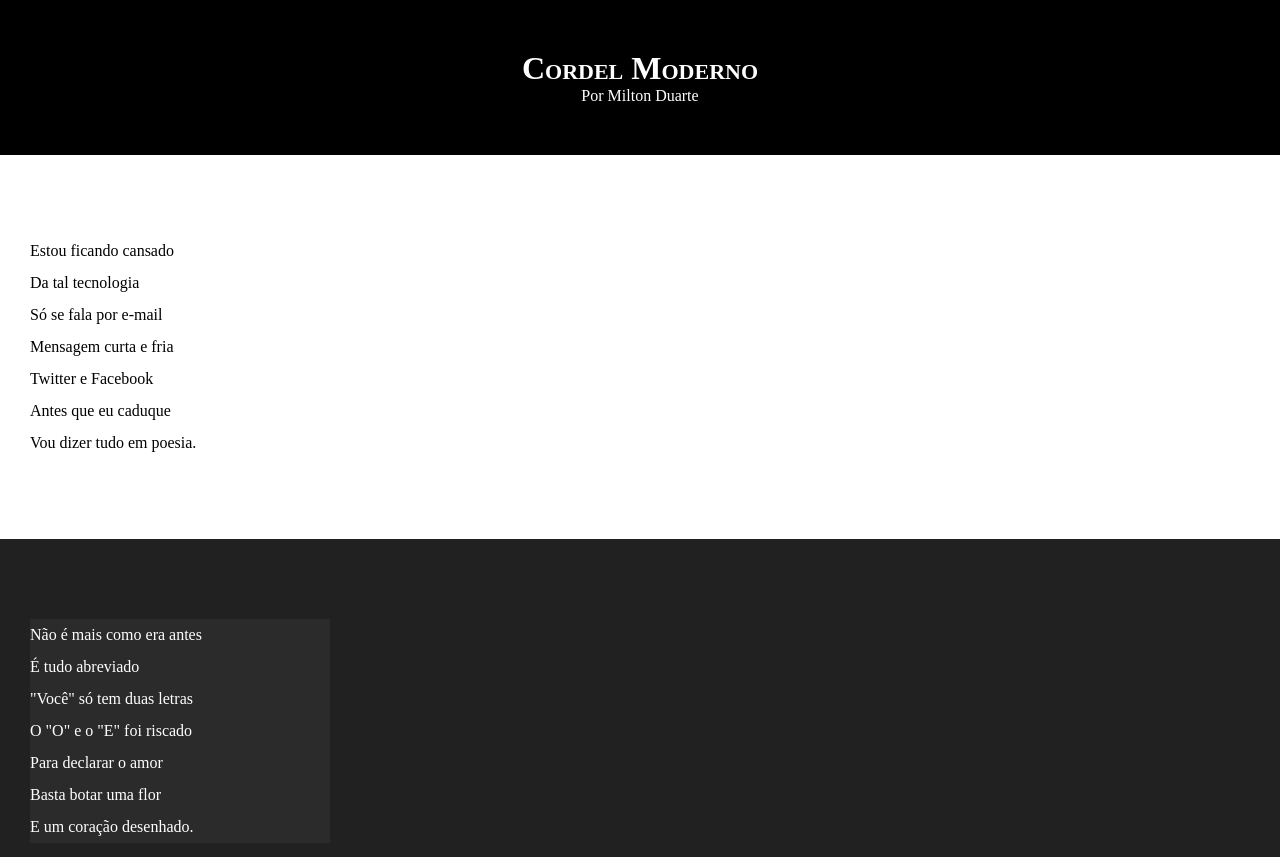
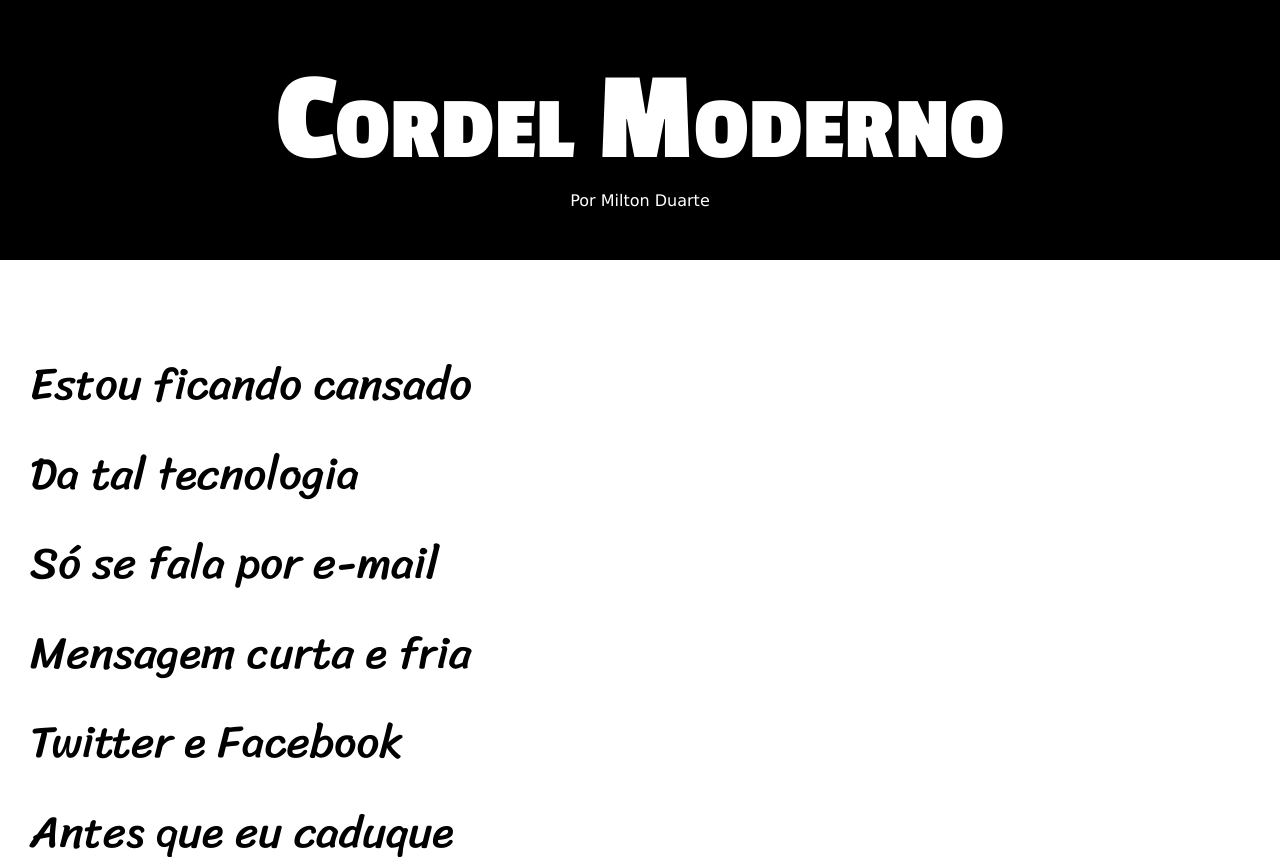
Before and after one commit to JoeldiasS/html-css, a plain HTML site: page modulo-03/desafios/des-012/index.html in a window 1280 px wide. Shown: the top 857 px of the page. Drawn offline with Linux system fonts and the light colour scheme.

Commit message:
Atualização dos estilos

```diff
--- a/modulo-03/desafios/des-012/estilo/style.css
+++ b/modulo-03/desafios/des-012/estilo/style.css
@@ -1,4 +1,14 @@
 @charset "UTF-8";
+
+@import url('https://fonts.googleapis.com/css2?family=Passion+One:wght@400;700;900&family=Sriracha&display=swap');
+
+@import url('https://fonts.googleapis.com/css2?family=Sriracha&display=swap');
+
+:root {
+    --fonte1: Verdana, Geneva, Tahoma, sans-serif;
+    --fonte2: 'Passion One', cursive;
+    --fonte3: 'Sriracha', cursive;
+}
 
 * {
     margin: 0;
@@ -6,6 +16,7 @@
 }
 
 html, body {
+    font-family: var(--fonte1);
     min-height: 100vh;
     background-color: darkgray;
 }
@@ -18,6 +29,8 @@ header {
 
 header > h1 {
     padding-top: 50px;
+    font-size: 10vw;
+    font-family: var(--fonte2);
     font-variant: small-caps;
 }
 
@@ -39,6 +52,8 @@ section {
     padding-bottom: 10vh;
     line-height: 2em;
     padding-left: 30px;
+    font-family: var(--fonte3);
+    font-size: 3.5vw;
 }
 
 section.normal{
@@ -51,8 +66,9 @@ section.imagem {
 }
 
 section.imagem > p {
+    display: inline-block;
+    padding: 10px;
     background-color: rgb(44, 43, 43);
-    width: 300px;
 }
 
 footer {
```
